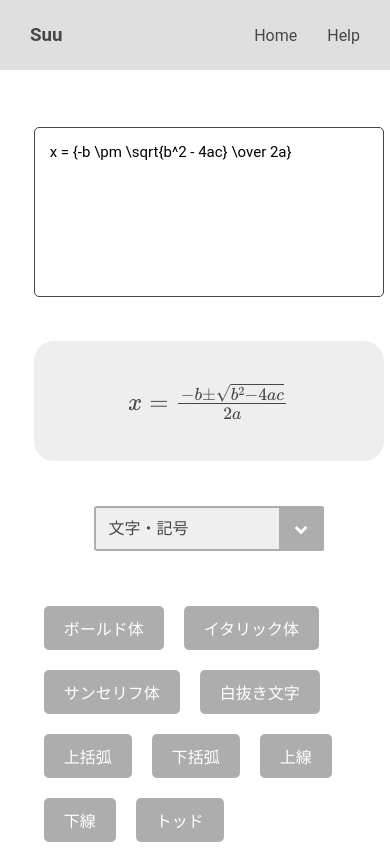
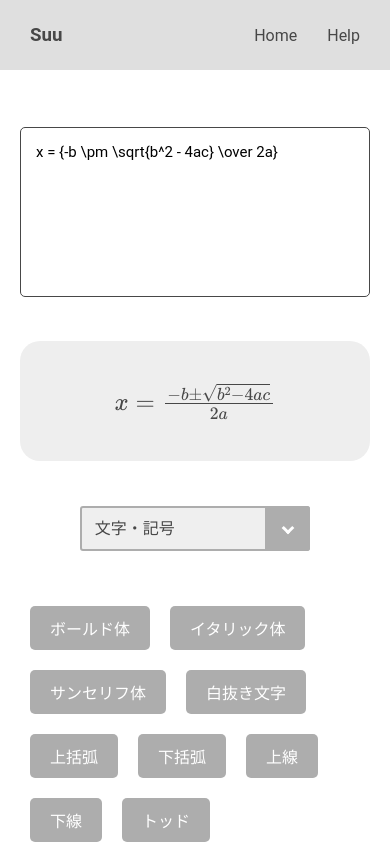
Before and after one commit to Sakamochanq/LaTex-Formula-Generator, a React (Create React App) app: page / in a window 390 px wide. Built offline with nearby package versions, Linux system fonts and the light colour scheme.

Commit message:
style: レスポンシブ修正

```diff
--- a/src/App.css
+++ b/src/App.css
@@ -20,6 +20,14 @@ body {
   width: 100%;
   max-width: 800px;
   padding: 0 20px;
+}
+
+@media screen and (max-width: 700px) {
+  .main-container {
+    margin: 0px 0px 0px 0px;
+    width: 100%;
+    padding: 0 20px;
+  }
 }
 
 /* Header */
```
